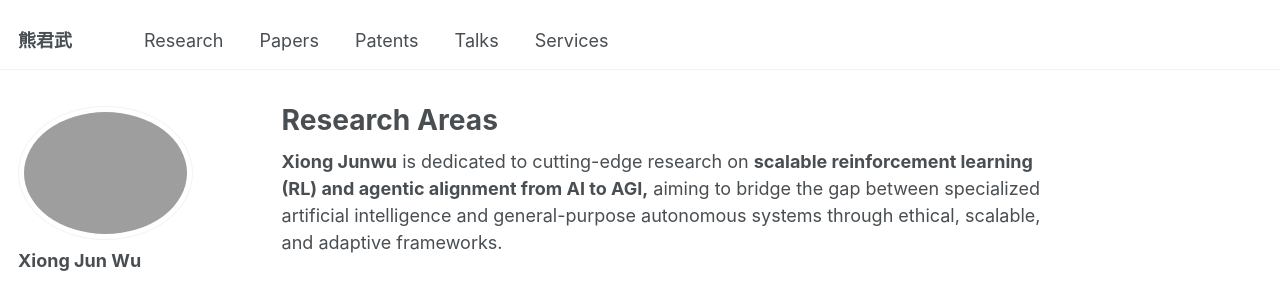
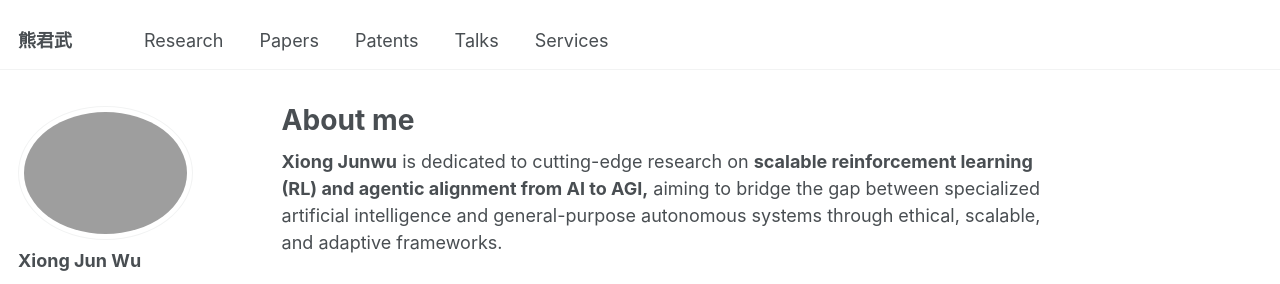
Before and after one commit to junwuxgi/junwuxgi.github.io, a Jekyll site: the page built from _pages/about.md, in a window 1280 px wide and 1085 px high. Shown: the top 284 px of the window. Built offline with Jekyll 4.4.1, drawn with Linux system fonts in a browser that asks for light colours; some web fonts are replaced.

Commit message:
update config

```diff
--- a/_pages/about.md
+++ b/_pages/about.md
@@ -1,6 +1,6 @@
 ---
 permalink: /
-title: "Research Areas"
+title: "About me"
 author_profile: true
 redirect_from:
   - /about/
```
